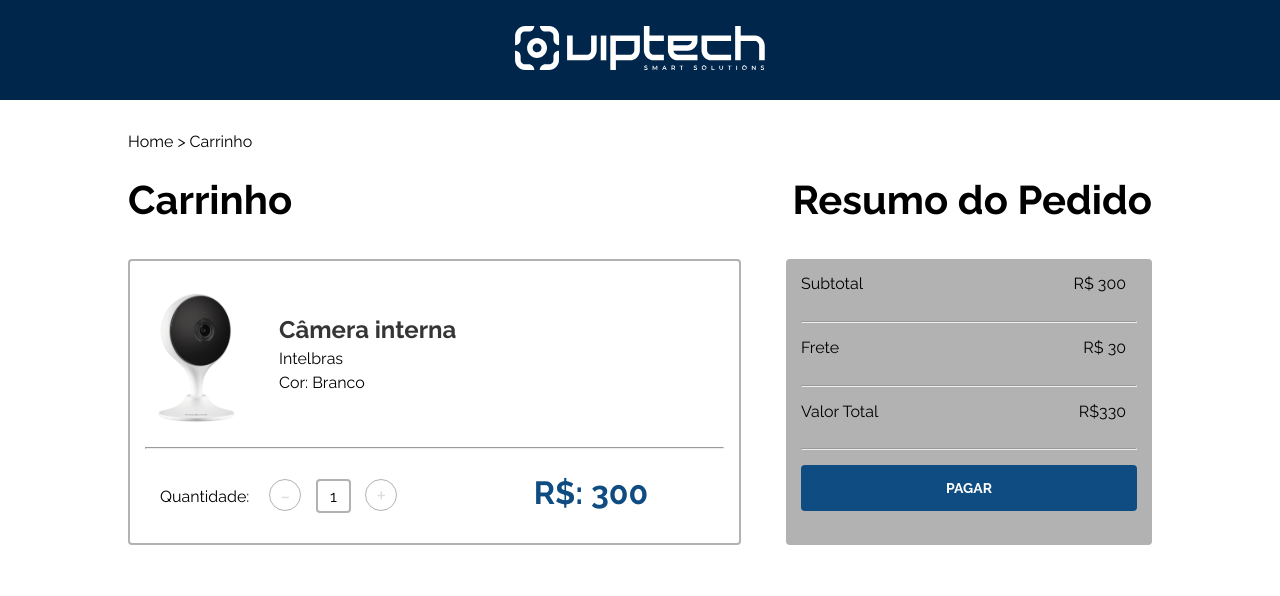
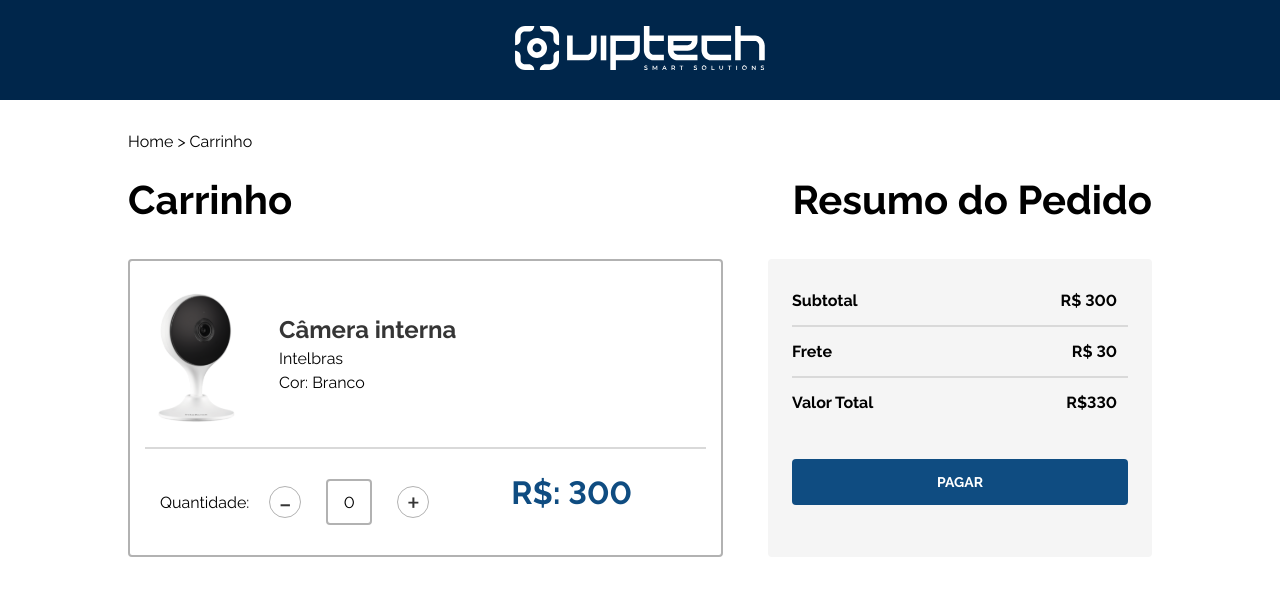
Before and after one commit to T-pl/viptech-project, a React (Create React App) app: page /carrinho in a window 1280 px wide. Shown: the top 596 px of the page. Built offline with nearby package versions, Linux system fonts and the light colour scheme.

Commit message:
VIP-004: Finalizando o frontend

```diff
--- /dev/null
+++ b/src/components/CartCounter/CartCounter.jsx
@@ -0,0 +1,7 @@
+export function CartCounter(props) {
+  return (
+    <>
+      {props.contador}
+    </>
+  );
+}
--- a/src/components/Products/Products.jsx
+++ b/src/components/Products/Products.jsx
@@ -17,7 +17,7 @@ export function Products() {
         <div className="dataProd">
           <span className='titleProd'>Câmera interna inteligente Wi-Fi Full HD iM3</span>
           <span className='marca'>Intelbras</span>
-          <span className='valor'>R&#36; <span className='valor'>300&#44;00</span></span>
+          <span className='valor'>R&#36; <span className='valor'>300&#44;00  </span></span>
           <span className='color'>Cor: Branco</span>
         </div>
 
--- a/src/index.css
+++ b/src/index.css
@@ -5,4 +5,5 @@
 	box-sizing: border-box;
 	margin: 0;
 	font-size: 16px;
+	font-feature-settings: "pnum" on, "lnum" on;
 }
--- a/src/pages/AddProduct/Addproduct.jsx
+++ b/src/pages/AddProduct/Addproduct.jsx
@@ -15,27 +15,27 @@ export function Addproduct() {
           <div class="container-input">
             <fieldset class="fieldset-border">
               <legend class="legend-border">Nome do Produto</legend>
-              <input placeholder="Digite o nome do produto" type="text" name="" id="" />
+              <input placeholder="Digite o nome do produto" type="text" name="" id="" required />
             </fieldset>
           </div>
           <div class="container-input">
             <fieldset class="fieldset-border">
               <legend class="legend-border">Marca</legend>
-              <input placeholder="Digite a marca do produto" type="text" name="" id="" />
+              <input placeholder="Digite a marca do produto" type="text" name="" id="" required />
             </fieldset>
           </div>
           <div class="container-input">
             <fieldset class="fieldset-border fieldset-valor">
               <legend class="legend-border ">Valor</legend>
               <div className="container-valor">
-                <span>R$:</span> <input placeholder="000,00" type="number" name="" id="" />
+                <span className="cifrao">R$:</span> <input placeholder="000,00" type="number" name="" id="" required />
               </div>
             </fieldset>
           </div>
           <div class="container-input">
             <fieldset class="fieldset-border fieldset-valor">
               <legend class="legend-border ">Cor</legend>
-              <select className="colorOptions" name="Cores" id="colors">
+              <select className="colorOptions" name="Cores" id="colors" required>
                 <option value="" disabled selected>Selecione a cor</option>
                 <option value="branco">Branco</option>
                 <option value="preto">Preto</option>
@@ -46,7 +46,7 @@ export function Addproduct() {
           <div class="container-input">
             <fieldset class="fieldset-border fieldset-valor">
               <legend class="legend-border ">Data de Cadastro</legend>
-              <input type="date" name="" id="" />
+              <input type="date" name="" id="" value="2022-07-15" required />
             </fieldset>
           </div>
           <div className="addPhoto">
--- a/src/pages/AddProduct/addProduct.css
+++ b/src/pages/AddProduct/addProduct.css
@@ -6,7 +6,6 @@
 
 .container > span {
 	color: #0f4c81;
-	text-decoration: underline;
 	cursor: pointer;
 	font-weight: bold;
 }
@@ -31,16 +30,26 @@
 .container form .fieldset-border {
 	border: 1px solid #ddd !important;
 	margin: 0 0 1.5em 0 !important;
-	-webkit-box-shadow: 0px 0px 0px 0px #000;
-	box-shadow: 0px 0px 0px 0px #000;
 	width: 38rem;
 	border-radius: 4px;
 }
 
 .container form .fieldset-border .legend-border {
-	font-size: 1.2em !important;
+	font-size: 1.125rem;
 	text-align: left !important;
 	padding: 0 5px;
+}
+
+input[type="text"]::placeholder {
+	font-size: 1.125rem;
+}
+input[type="number"]::placeholder {
+	font-size: 1.125rem;
+}
+
+input[type="date"] {
+	color: #000;
+	font-weight: medium;
 }
 
 .fieldset-border > input {
@@ -56,12 +65,17 @@
 .container-valor {
 	display: flex;
 	margin-left: 5px;
+	gap: 5px;
 }
 
 .container-valor > input {
 	width: 100%;
 	border: none !important;
 	outline: none !important;
+}
+
+.cifrao {
+	margin-right: 10px !important;
 }
 
 input[type="number"]::-webkit-inner-spin-button {
@@ -81,7 +95,7 @@ input[type="number"] {
 .addPhoto {
 	border: 2px dashed #d9d9d9 !important;
 	width: 9rem;
-	height: 8rem;
+	height: 9rem;
 	cursor: pointer;
 	display: flex;
 	flex-direction: column;
@@ -110,6 +124,7 @@ input[type="number"] {
 	position: absolute;
 	top: 0;
 	left: 0;
+	right: 0;
 	opacity: 0;
 }
 
--- a/src/pages/Carrinho/Carrinho.jsx
+++ b/src/pages/Carrinho/Carrinho.jsx
@@ -2,8 +2,19 @@ import { Header } from "../../components/Header/Header";
 import imgPro from '../../assets/images/m-direita.svg'
 import './carrinho.css'
 import { Helmet } from "react-helmet";
+import React, { useState } from "react";
+import { CartCounter } from "../../components/CartCounter/CartCounter";
 export function Carrinho() {
+  const [contador, setContador] = useState(0);
+
+  function adicionar() {
+    setContador(contador + 1);
+  }
+  function subtrair() {
+    setContador(contador - 1);
+  }
   return (
+
     <>
       <Helmet title="Carrinho - Loja Viptech" />
       <Header />
@@ -28,9 +39,15 @@ export function Carrinho() {
               <div className="quantidade">
                 <span>Quantidade:</span>
                 <div className="counter">
-                  <button>-</button>
-                  <div className="displayCounter">1</div>
-                  <button>+</button>
+                  <button onClick={subtrair}>-</button>
+                  <div className="displayCounter">
+                    <CartCounter
+                      contador={contador}
+                      onChange={e => setContador(e.target.value)}
+                    />
+
+                  </div>
+                  <button onClick={adicionar}>+</button>
                 </div>
               </div>
               <div className="valor">
@@ -43,17 +60,16 @@ export function Carrinho() {
               <span className="inforesumo">Subtotal</span>
               <span className="inforesumo">R$ 300</span>
             </div>
-            <hr />
+            <hr className="divider" />
             <div className="subtotal">
               <span className="inforesumo">Frete</span>
               <span className="inforesumo">R$ 30</span>
             </div>
-            <hr />
+            <hr className="divider" />
             <div className="subtotal">
               <span className="inforesumo">Valor Total</span>
               <span className="inforesumo">R$330</span>
             </div>
-            <hr />
             <button className="pagar">Pagar</button>
           </div>
         </div>
--- a/src/pages/Carrinho/carrinho.css
+++ b/src/pages/Carrinho/carrinho.css
@@ -37,16 +37,17 @@ main .quantValor .quantidade {
 }
 .quantValor .quantidade .counter {
 	display: flex;
-	width: 8rem;
+	width: 10rem;
 	justify-content: space-between;
+	align-items: center;
+	gap: 10px;
 }
 
 .counter .displayCounter {
-	width: 2.15rem;
-	height: 2.15rem;
+	width: 2.875rem;
+	height: 2.875rem;
 	border: 2px solid #b2b2b2;
 	font-size: 1rem;
-	color: #000;
 	display: flex;
 	flex-direction: column;
 	justify-content: center;
@@ -58,8 +59,12 @@ main .quantValor .quantidade {
 	width: 2rem;
 	height: 2rem;
 	border-radius: 50%;
-	font-size: 1.5rem;
-	color: #ddd;
+	font-size: 2rem;
+	cursor: pointer;
+	display: flex;
+	justify-content: center;
+	align-items: center;
+	color: #353535;
 	background-color: #fff;
 	border: 1px solid #b2b2b2;
 }
@@ -85,18 +90,24 @@ main .secaoCarPro .quantValor {
 
 main .resumoPedido {
 	border-radius: 4px;
-	background-color: #b2b2b2;
-	padding: 15px 15px;
+	background-color: #f5f5f5;
+	padding: 2rem 1.5rem;
 	display: flex;
 	flex-direction: column;
 	gap: 15px;
+}
+
+.divider {
+	border: 1px solid #d9d9d9;
 }
 
 main .resumoPedido .subtotal {
 	width: 20.3125rem;
 	display: flex;
 	justify-content: space-between;
-	padding-bottom: 0.8rem;
+	align-items: center;
+	font-size: 1.375rem;
+	font-weight: 700;
 }
 
 .pagar {
@@ -111,4 +122,5 @@ main .resumoPedido .subtotal {
 	font-weight: bold;
 	font-size: 14px;
 	cursor: pointer;
+	margin-top: 2rem;
 }
--- a/src/pages/EditProduct/Editpage.jsx
+++ b/src/pages/EditProduct/Editpage.jsx
@@ -15,27 +15,27 @@ export function Editpage() {
           <div class="container-input">
             <fieldset class="fieldset-border">
               <legend class="legend-border">Nome do Produto</legend>
-              <input placeholder="Digite o nome do produto" type="text" name="" id="" />
+              <input placeholder="Digite o nome do produto" type="text" name="" id="" required />
             </fieldset>
           </div>
           <div class="container-input">
             <fieldset class="fieldset-border">
               <legend class="legend-border">Marca</legend>
-              <input placeholder="Digite a marca do produto" type="text" name="" id="" />
+              <input placeholder="Digite a marca do produto" type="text" name="" id="" required />
             </fieldset>
           </div>
           <div class="container-input">
             <fieldset class="fieldset-border fieldset-valor">
               <legend class="legend-border ">Valor</legend>
               <div className="container-valor">
-                <span>R$:</span> <input placeholder="000,00" type="number" name="" id="" />
+                <span>R$:</span> <input placeholder="000,00" type="number" name="" id="" required />
               </div>
             </fieldset>
           </div>
           <div class="container-input">
             <fieldset class="fieldset-border fieldset-valor">
               <legend class="legend-border ">Cor</legend>
-              <select className="colorOptions" name="Cores" id="colors">
+              <select className="colorOptions" name="Cores" id="colors" required>
                 <option value="" disabled selected>Selecione a cor</option>
                 <option value="branco">Branco</option>
                 <option value="preto">Preto</option>
@@ -46,7 +46,7 @@ export function Editpage() {
           <div class="container-input">
             <fieldset class="fieldset-border fieldset-valor">
               <legend class="legend-border ">Data de Cadastro</legend>
-              <input type="date" name="" id="" />
+              <input type="date" name="" id="" value="2022-07-15" required />
             </fieldset>
           </div>
           <div className="addPhoto">
```
